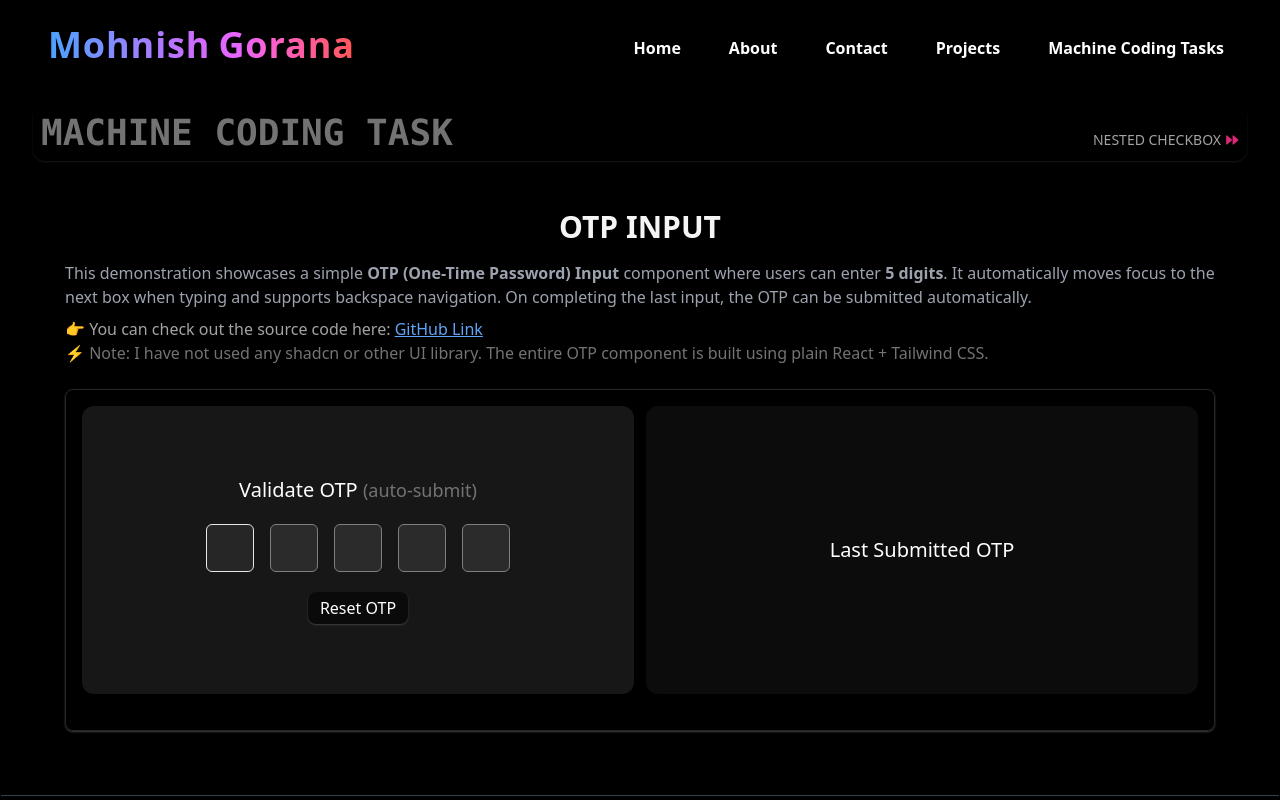
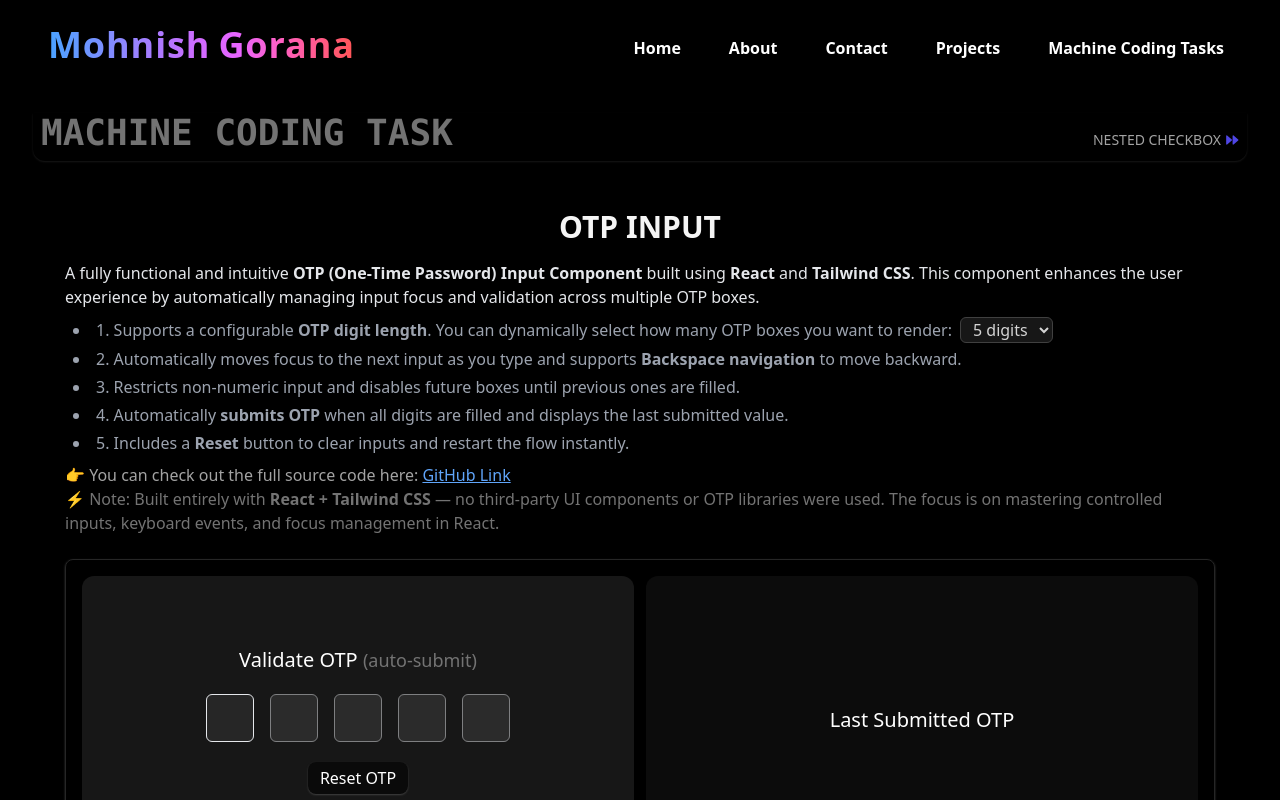
Before and after one commit to mohnishgorana1/my-portfolio, a Next.js app: page /machine-coding-tasks/otp-input in a window 1280 px wide. Shown: the top 800 px of the page. Built offline with nearby package versions, Linux system fonts and the light colour scheme.

Commit message:
added some texts and improve ui

```diff
--- a/app/machine-coding-tasks/layout.tsx
+++ b/app/machine-coding-tasks/layout.tsx
@@ -47,27 +47,29 @@ export default function RootLayout({
 
   return (
     <main className="">
-      <section className="my-4 md:my-6 mx-4 md:mx-8 px-2 shadow-sm shadow-neutral-900 pb-2 rounded-b-xl flex items-baseline justify-between">
+      <header className="my-4 md:my-6 mx-4 md:mx-8 px-2 shadow-sm shadow-neutral-900 pb-2 rounded-b-xl flex items-baseline justify-between">
+        <Link href={"/machine-coding-tasks"}>
           <TextScramble
             duration={1}
             speed={0.02}
-          className="font-mono text-neutral-500 hover:text-neutral-100 duration-700 ease-out uppercase font-semibold text-xl sm:text-2xl md:text-3xl lg:text-4xl"
+            className="font-mono text-neutral-500 hover:text-neutral-100 duration-700 ease-out uppercase font-semibold text-lg sm:text-xl md:text-2xl lg:text-4xl"
           >
             {`MACHINE CODING TASK`}
           </TextScramble>
+        </Link>
 
         {!isHomePage && (
           <Link
             href={nextPath}
-            className="text-xs sm:text-sm font-medium text-neutral-400 hover:text-pink-500 transition-all flex items-center gap-x-1 group"
+            className="text-xs sm:text-sm font-medium text-neutral-400 hover:text-indigo-500 transition-all flex items-center gap-x-1 group"
           >
             <span className="group-hover:underline underline-offset-4">
               {nextLabel}
             </span>
-            <TbPlayerTrackNextFilled className="text-pink-600 group-hover:translate-x-0.5 transition-transform duration-200" />
+            <TbPlayerTrackNextFilled className="text-indigo-600 group-hover:translate-x-0.5 transition-transform duration-200" />
           </Link>
         )}
-      </section>
+      </header>
       <div className="space-y-4 mx-auto  px-1 sm:px-4 py-4 md:py-2">
         <div className="my-4">{children}</div>
       </div>
--- a/app/machine-coding-tasks/otp-input/page.tsx
+++ b/app/machine-coding-tasks/otp-input/page.tsx
@@ -1,23 +1,62 @@
+"use client";
 import OTPINPUT from "@/components/machine-coding-tasks/OTPINPUT/Otp-input";
-import React from "react";
+import React, { useState } from "react";
 
 function OtpInputPage() {
+  const [digitCount, setDigitCount] = useState(5);
+
   return (
     <main className="space-y-6 md:px-6 lg:px-12">
-      {/* --- Description Section --- */}
-      <article className="space-y-2">
+      <article className="space-y-2 text-base text-gray-400">
         <h1 className="my-4 text-2xl md:text-3xl font-bold text-neutral-100 text-center">
           OTP INPUT
         </h1>
-        <p className="text-base text-gray-400">
-          This demonstration showcases a simple{" "}
-          <strong>OTP (One-Time Password) Input</strong> component where users
-          can enter <strong>5 digits</strong>. It automatically moves focus to
-          the next box when typing and supports backspace navigation. On
-          completing the last input, the OTP can be submitted automatically.
+
+        <p className="text-gray-200">
+          A fully functional and intuitive{" "}
+          <strong>OTP (One-Time Password) Input Component</strong> built using{" "}
+          <strong>React</strong> and <strong>Tailwind CSS</strong>. This
+          component enhances the user experience by automatically managing input
+          focus and validation across multiple OTP boxes.
         </p>
+
+        <ul className="ml-2 list-disc list-inside space-y-1">
+          <li>
+            1. Supports a configurable <strong>OTP digit length</strong>. You
+            can dynamically select how many OTP boxes you want to render:
+            <select
+              value={digitCount}
+              onChange={(e) => setDigitCount(Number(e.target.value))}
+              className="ml-2 bg-neutral-900 border border-neutral-700 text-neutral-300 rounded-md px-2 focus:outline-none focus:ring-1 focus:ring-indigo-500"
+            >
+              {[4, 5, 6, 8].map((num) => (
+                <option key={num} value={num}>
+                  {num} digits
+                </option>
+              ))}
+            </select>
+          </li>
+
+          <li>
+            2. Automatically moves focus to the next input as you type and
+            supports <strong>Backspace navigation</strong> to move backward.
+          </li>
+          <li>
+            3. Restricts non-numeric input and disables future boxes until
+            previous ones are filled.
+          </li>
+          <li>
+            4. Automatically <strong>submits OTP</strong> when all digits are
+            filled and displays the last submitted value.
+          </li>
+          <li>
+            5. Includes a <strong>Reset</strong> button to clear inputs and
+            restart the flow instantly.
+          </li>
+        </ul>
+
         <p className="text-neutral-400">
-          👉 You can check out the source code here:{" "}
+          👉 You can check out the full source code here:{" "}
           <a
             href="https://github.com/mohnishgorana1/my-portfolio/blob/master/components/machine-coding-tasks/OTPINPUT/Otp-input.tsx"
             target="_blank"
@@ -27,15 +66,18 @@ function OtpInputPage() {
             GitHub Link
           </a>
         </p>
+
         <span className="text-neutral-500">
-          ⚡ Note: I have not used any shadcn or other UI library. The entire
-          OTP component is built using plain React + Tailwind CSS.
+          ⚡ Note: Built entirely with <strong>React + Tailwind CSS</strong> —
+          no third-party UI components or OTP libraries were used. The focus is
+          on mastering controlled inputs, keyboard events, and focus management
+          in React.
         </span>
       </article>
 
       {/* --- Demo Section --- */}
       <section className="border border-neutral-800 rounded-lg shadow-sm shadow-neutral-700 p-4">
-        <OTPINPUT />
+        <OTPINPUT OTP_DIGITS_COUNT={digitCount} />
       </section>
     </main>
   );
--- a/app/machine-coding-tasks/pagination/page.tsx
+++ b/app/machine-coding-tasks/pagination/page.tsx
@@ -7,14 +7,54 @@ function PaginationPage() {
       {/* --- Description Section --- */}
       <article className="space-y-2">
         <h1 className="my-4 text-2xl md:text-3xl font-bold text-neutral-100 text-center">
-          Pagination
+          PAGINATION
         </h1>
-        <p className="text-base text-gray-400">
-          This demonstration uses **frontend pagination**. Products are fetched
-          once from the <strong>*dummyjson.com*</strong> API (100 items) and
-          then sliced locally to display *10 products per page*.
+        <p className="text-gray-200 text-xs sm:text-sm md:text-base ">
+          A fully functional <strong>Frontend Pagination System</strong> built
+          using <strong>React</strong> and <strong>Tailwind CSS</strong>. It
+          efficiently handles large datasets by dividing them into smaller,
+          manageable pages that can be easily navigated using intuitive
+          controls.
         </p>
-        <span className="text-neutral-500">10 Products per page</span>
+        <span className="text-neutral-500 text-xs sm:text-sm">10 Products per page</span>
+        <ul className="ml-2 list-disc list-inside text-xs sm:text-sm md:text-base">
+          <li>
+            1. Fetches product data once from <strong>dummyjson.com</strong>{" "}
+            (100 items total).
+          </li>
+          <li>
+            2. Displays <strong>10 products per page</strong> using local
+            slicing for fast and responsive navigation.
+          </li>
+          <li>
+            3. Includes <strong>Next</strong>, <strong>Previous</strong>, and{" "}
+            <strong>Direct Page</strong> navigation controls for an enhanced
+            user experience.
+          </li>
+          <li>
+            4. No additional re-fetching — only local pagination ensures smooth
+            transitions.
+          </li>
+        </ul>
+
+        <p className="text-neutral-400 text-xs sm:text-sm">
+          👉 You can check out the full source code here:{" "}
+          <a
+            href="https://github.com/mohnishgorana1/my-portfolio/tree/master/components/machine-coding-tasks/Pagination"
+            target="_blank"
+            rel="noopener noreferrer"
+            className="text-blue-400 underline"
+          >
+            GitHub Link
+          </a>
+        </p>
+
+        <span className="text-neutral-500 text-xs sm:text-sm">
+          ⚡ Note: Built purely with <strong>React + Tailwind CSS</strong>{" "}
+          without using any third-party pagination or UI libraries. The focus is
+          on understanding how to handle client-side data efficiently and
+          provide a seamless user interaction.
+        </span>
       </article>
 
       {/* --- Demo Section --- */}
--- a/components/machine-coding-tasks/OTPINPUT/Otp-input.tsx
+++ b/components/machine-coding-tasks/OTPINPUT/Otp-input.tsx
@@ -1,9 +1,7 @@
-'use client'
+"use client";
 import React, { useEffect, useRef, useState } from "react";
 
-const OTP_DIGITS_COUNT: number = 5;
-
-function OTPINPUT() {
+function OTPINPUT({ OTP_DIGITS_COUNT }: { OTP_DIGITS_COUNT: number }) {
   const inputRefs = useRef<HTMLInputElement[]>([]);
   const [otp, setOtp] = useState<string[]>(Array(OTP_DIGITS_COUNT).fill(""));
   const [submittedOpt, setSubmittedOpt] = useState<string | null>(null);
@@ -22,7 +20,6 @@ function OTPINPUT() {
       inputRefs.current[index - 1]?.focus();
     }
   };
-
   const handleChange = (value: string, idx: number) => {
     if (!/^[0-9]?$/.test(value)) return; // sirf number allow
 
@@ -49,6 +46,14 @@ function OTPINPUT() {
   // find the first empty index → only that input should be enabled
   const activeIndex = otp.findIndex((digit) => digit === "");
   const currentActive = activeIndex === -1 ? OTP_DIGITS_COUNT - 1 : activeIndex;
+
+  // Reset OTP state whenever OTP_DIGITS_COUNT changes
+  useEffect(() => {
+    setOtp(Array(OTP_DIGITS_COUNT).fill(""));
+    setHasStarted(false);
+    setSubmittedOpt(null);
+    inputRefs.current = [];
+  }, [OTP_DIGITS_COUNT]);
 
   // sirf tab focus karo jab user start kar chuka hai
   useEffect(() => {
--- a/components/machine-coding-tasks/accordian/Accordion.tsx
+++ b/components/machine-coding-tasks/accordian/Accordion.tsx
@@ -39,7 +39,7 @@ function Accordian() {
   const [data, setData] = useState(ACCORDIAN_DATA);
   const [currentOpenAccoridan, setCurrentOpenAccoridan] = useState<
     null | number
-  >(1);
+  >(null);
 
   const handleAccordian = (itemId: number) => {
     if (currentOpenAccoridan === itemId) {
@@ -57,10 +57,10 @@ function Accordian() {
           return (
             <div
               key={item.id}
-              className="space-y-2 my-1 bg-neutral-800 px-4  rounded-md "
+              className="space-y-1 my-1 bg-neutral-800 px-4  rounded-md "
             >
               <section
-                className="mt-1 flex items-center justify-between cursor-pointer"
+                className="mt-1.5 flex items-center justify-between cursor-pointer"
                 onClick={() => handleAccordian(item.id)}
               >
                 <h2 className="text-lg font-semibold">{item.name}</h2>
```
Lines whose indentation alone changed are shown as unchanged.
